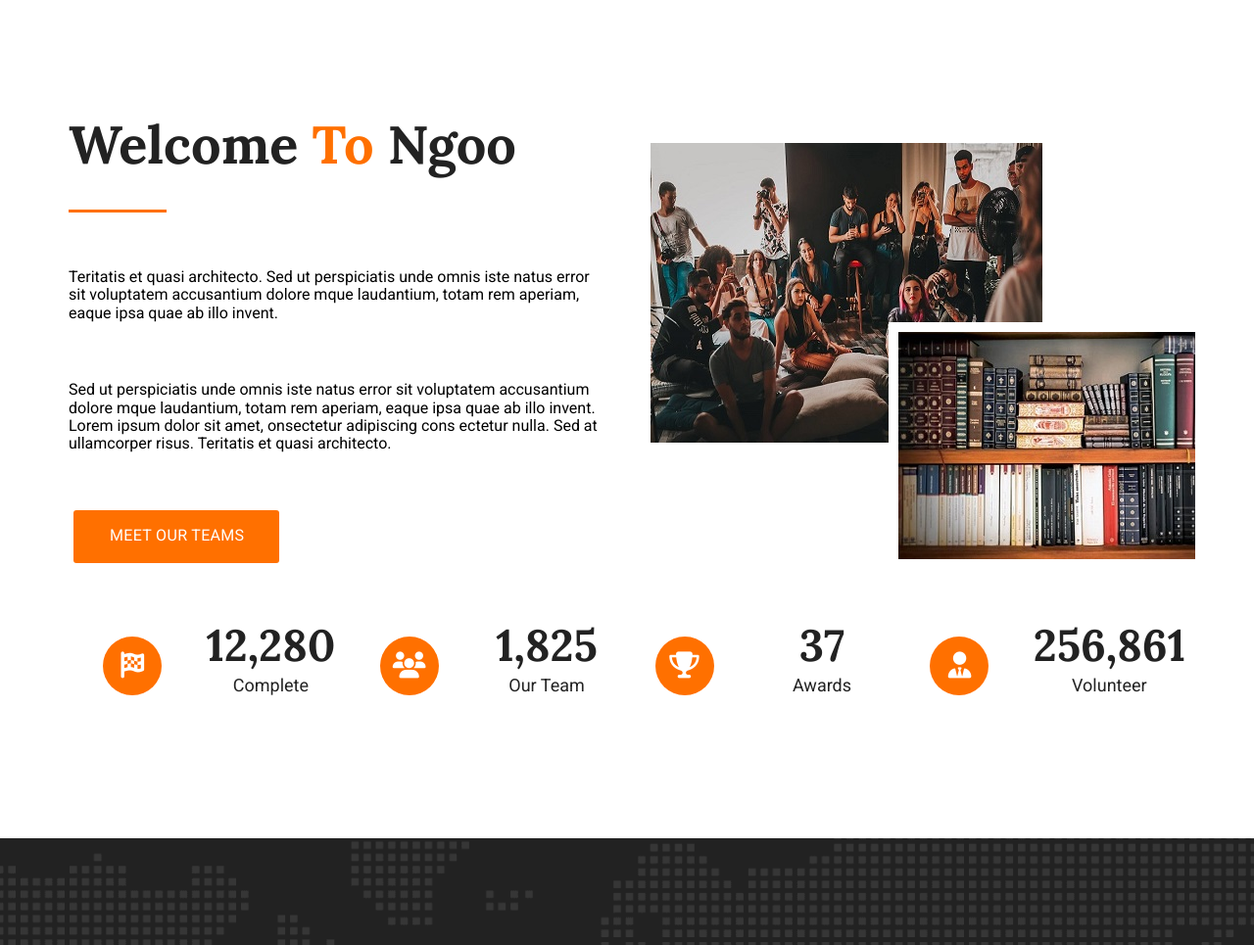
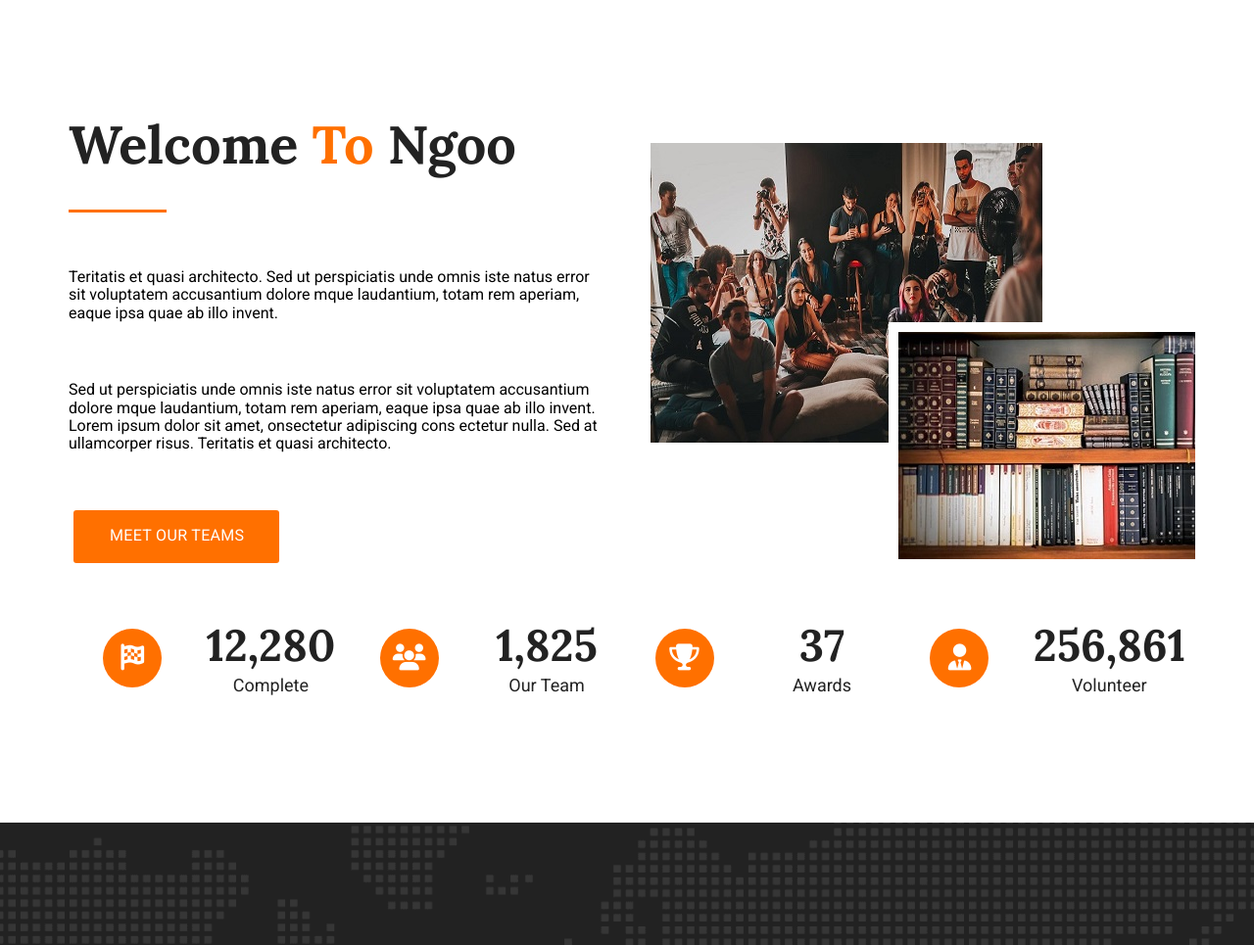
Before and after one commit to grum1n/ngoo, a PHP site: page /pages.php?page=about in a window 1280 px wide. Shown: the part 647-1612 px from the top of the page at 98% size. Run offline with PHP 8.4, Linux system fonts and the light colour scheme; some libraries are stand-ins or nearby versions.

Commit message:
changed small layout

```diff
--- a/app/css/style.css
+++ b/app/css/style.css
@@ -1154,7 +1154,7 @@ header .white-container .flex-row a:hover{color: var(--orange);}
   grid-template-areas:
       "col-1 col-2 col-3 col-4 col-5 col-6 col-7 col-8"
 }
-.about-table .pad {padding: 20px 0;}
+.about-table .pad {padding: 12px 0;}
 .about-table ul{
     margin: 0;
     padding: 0;
```
